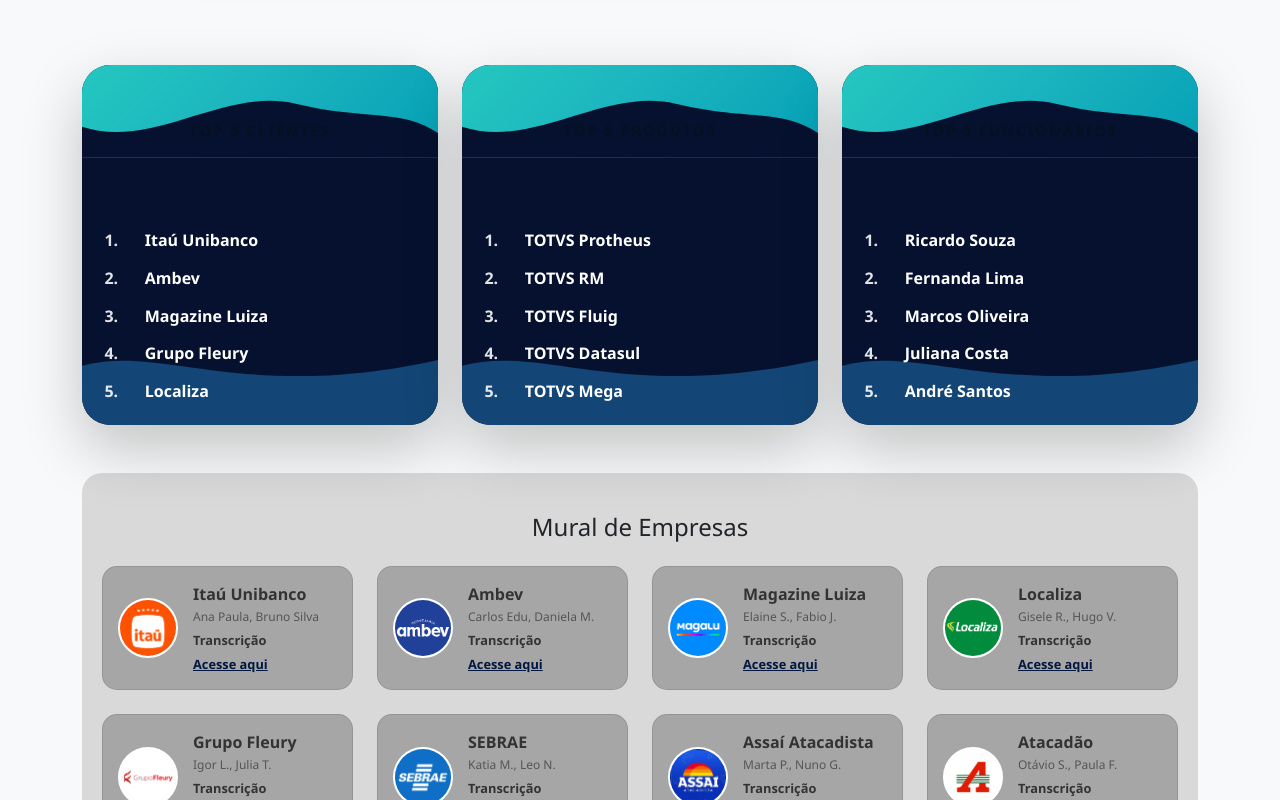
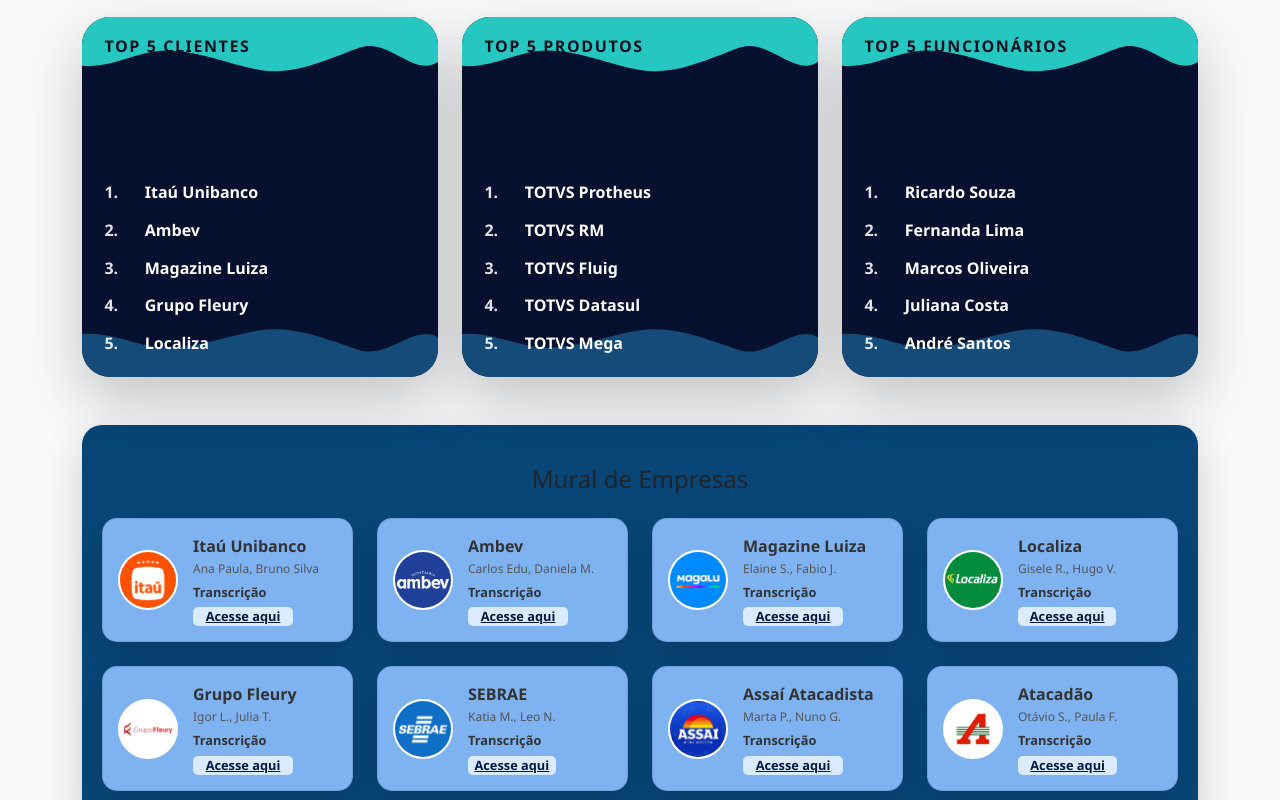
Before and after one commit to juliapompu/TOTVS_SmartCall_React, a React (Vite) app: page / in a window 1280 px wide. Shown: the part 1000-1800 px from the top of the page. Built offline with nearby package versions, Linux system fonts and the light colour scheme.

Commit message:
style: update CompanyCard and TopListCard styles for improved UI; refactor Home component to include Body

```diff
--- a/src/Components/CompanyCard.css
+++ b/src/Components/CompanyCard.css
@@ -1,18 +1,20 @@
 .company-mural-container {
-  background-color: #D9D9D9;
+  background-color: #084677;
   padding: 40px 20px;
   border-radius: 20px;
   margin-top: 40px;
+  box-shadow: 0 16px 40px rgba(0, 0, 0, 0.18);
 }
 
 .company-card {
-  background-color: #A6A6A6;
+  background-color: #7FB2F1;
   border-radius: 15px;
   padding: 15px;
   display: flex;
   align-items: center;
   gap: 15px;
   transition: transform 0.2s ease, box-shadow 0.2s ease;
+  box-shadow: 0 14px 30px rgba(0, 0, 0, 0.12);
   cursor: pointer;
   height: 100%;
   border: 1px solid rgba(0,0,0,0.1);
@@ -58,6 +60,10 @@
 
 .company-link {
   font-size: 0.8rem;
+  background-color: #DBEBFF;
+  border-radius: 5px;
+  text-align: center;
+  max-width: 100px;
   color: #021740;
   text-decoration: underline;
   font-weight: bold;
--- a/src/Components/TopListCard.css
+++ b/src/Components/TopListCard.css
@@ -18,53 +18,49 @@
   box-shadow: 0 18px 44px rgba(0, 0, 0, 0.2);
 }
 
-.top-list-card__top {
+.top-list-card__wave {
   position: absolute;
-  top: 0;
   left: 0;
   width: 100%;
-  height: 5.8rem;
-  background: linear-gradient(135deg, #25c7c0 0%, #1bb5bf 45%, #05a0b6 100%);
-  display: grid;
-  place-items: end center;
-  padding: 1.15rem 1.35rem 1rem;
   overflow: hidden;
+  z-index: 1;
 }
 
-.top-list-card__title {
-  position: relative;
-  z-index: 2;
-  color: #07101f;
-  font-size: 0.91rem;
-  font-weight: 800;
-  text-transform: uppercase;
-  letter-spacing: 0.14em;
+.top-list-card__wave-top {
+  top: 0;
+  height: 7rem;
 }
 
-.top-list-card__top-wave {
-  position: absolute;
+.top-list-card__wave-bottom {
   bottom: 0;
-  left: 0;
+  height: 6.2rem;
+}
+
+.top-list-card__wave svg {
   width: 100%;
   height: 100%;
 }
 
+.top-list-card__title {
+  position: absolute;
+  top: 1.3rem;
+  left: 1.4rem;
+  z-index: 2;
+  color: #07101f;
+  font-size: 1rem;
+  font-weight: 900;
+  text-transform: uppercase;
+  letter-spacing: 0.1em;
+  line-height: 1.1;
+}
+
 .top-list-card__content {
   position: relative;
-  z-index: 1;
-  padding-top: 6.2rem;
+  z-index: 2;
+  padding-top: 6.4rem;
 }
 
 .top-list-card__bottom-wave {
-  position: absolute;
-  left: 0;
-  right: 0;
-  bottom: 0;
-  height: 5.6rem;
-  display: flex;
-}
-
-.top-list-card__bottom-svg {
   width: 100%;
   height: 100%;
 }
--- a/src/Components/TopListCard.jsx
+++ b/src/Components/TopListCard.jsx
@@ -4,12 +4,13 @@
 export default function TopListCard({ title, items }) {
   return (
     <div className="top-list-card">
-      <div className="top-list-card__top">
+      <div className="top-list-card__wave top-list-card__wave-top">
+        <svg viewBox="0 0 500 110" preserveAspectRatio="none">
+          <path d="M0,0 H500 V44 C468,60 430,20 390,30 C350,40 300,58 250,52 C200,46 150,28 100,34 C60,40 35,50 0,48 Z" fill="#25c7c0" />
+        </svg>
         <span className="top-list-card__title">{title}</span>
-        <svg viewBox="0 0 400 120" className="top-list-card__top-wave" preserveAspectRatio="none">
-          <path d="M0,80 C80,110 160,28 240,50 C320,72 360,56 400,88 L400,120 L0,120 Z" fill="#06112f" />
-        </svg>
       </div>
+
       <div className="top-list-card__content">
         <ol className="top-list">
           {items.map((item, index) => (
@@ -20,9 +21,10 @@
           ))}
         </ol>
       </div>
-      <div className="top-list-card__bottom-wave">
-        <svg viewBox="0 0 400 120" preserveAspectRatio="none" className="top-list-card__bottom-svg">
-          <path d="M0,40 C90,10 180,90 400,32 L400,120 L0,120 Z" fill="#134676" />
+
+      <div className="top-list-card__wave top-list-card__wave-bottom">
+        <svg viewBox="0 0 500 110" preserveAspectRatio="none">
+          <path d="M0,0 H500 V44 C468,60 430,20 390,30 C350,40 300,58 250,52 C200,46 150,28 100,34 C60,40 35,50 0,48 Z" fill="#154b78" transform="translate(0,110) scale(1,-1)" />
         </svg>
       </div>
     </div>
--- a/src/Pages/Home.jsx
+++ b/src/Pages/Home.jsx
@@ -65,6 +65,9 @@
 
   return (
     <div className="container pb-5">
+      {/* Carrossel de Notícias existente (Componente Body) */}
+      <Body />
+
       <h1 className="mb-3 text-center h4">Minhas Reuniões</h1>
 
       {/* Grid de Reuniões */}
@@ -75,9 +78,6 @@
           </div>
         ))}
       </div>
-
-      {/* Carrossel de Notícias existente (Componente Body) */}
-      <Body />
 
       {/* Cards de Top 5 */}
       <div className="row g-4 mt-5 mb-5">
```
